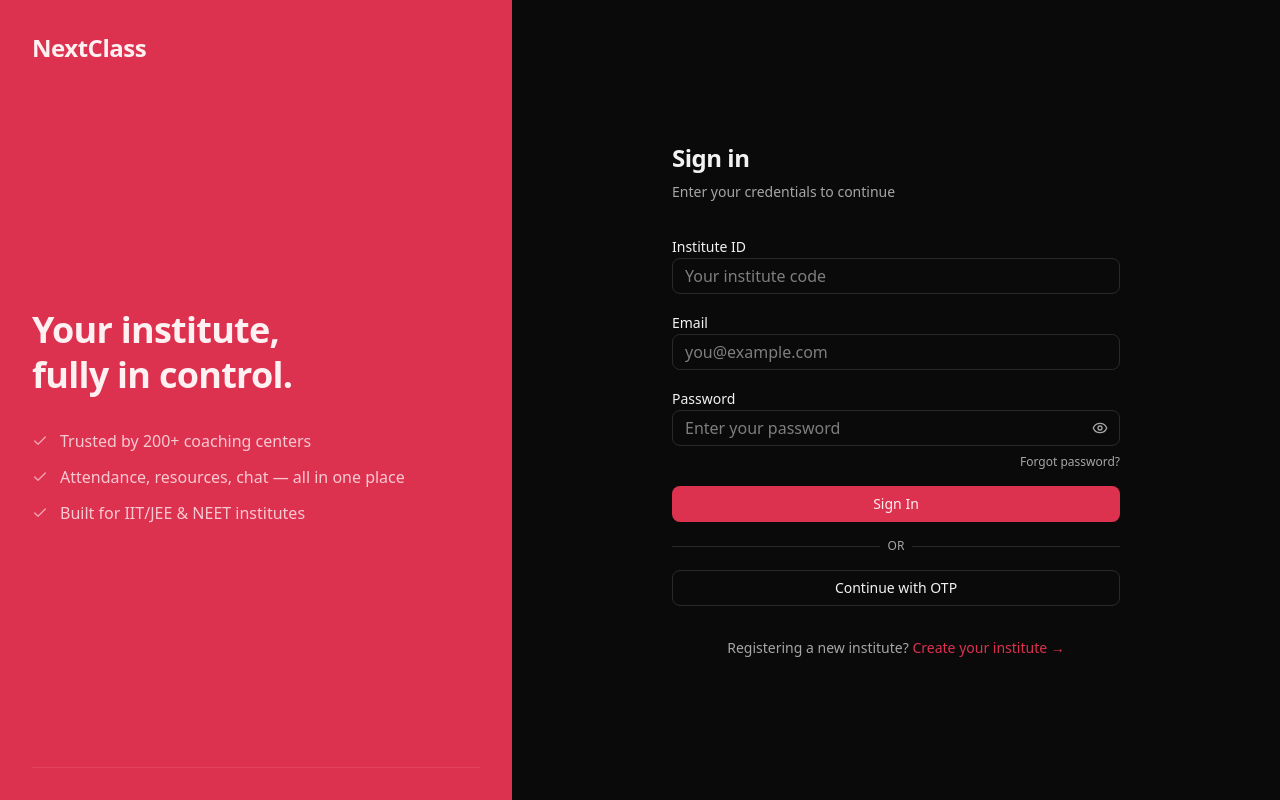
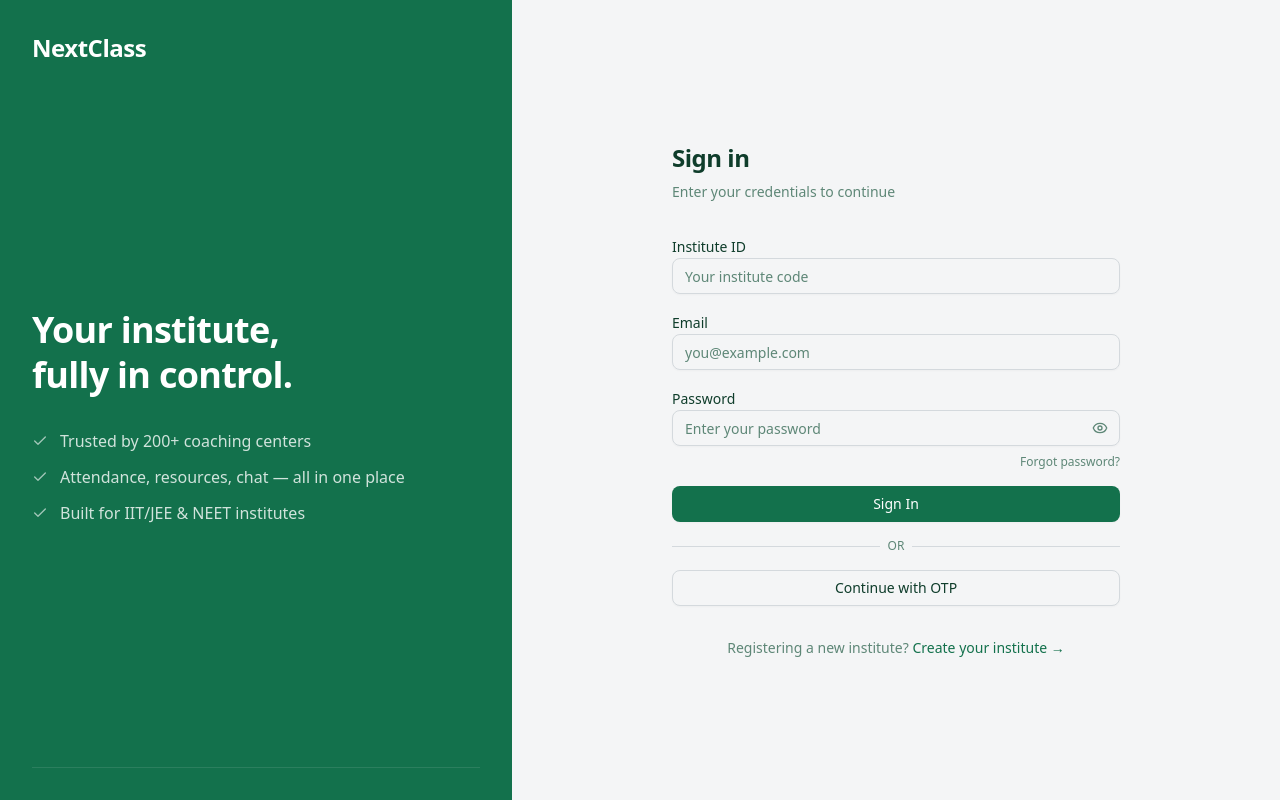
Before and after one commit to Priyanshudotdev/nextclass.app, a React (Vite) app in the folder apps/primary-fe/: page /login in a window 1280 px wide. Built offline with nearby package versions, Linux system fonts and the light colour scheme; no server answers.

Commit message:
feat(ui): apply emerald theme and improve sidebar/modal visuals

```diff
--- a/apps/primary-fe/src/index.css
+++ b/apps/primary-fe/src/index.css
@@ -4,6 +4,10 @@
 @import '@fontsource/dm-sans/600.css';
 @import '@fontsource/dm-sans/700.css';
 @import '@fontsource-variable/geist-mono';
+
+/* Scan workspace UI package so Tailwind includes bg-popover, bg-background,
+   bg-card etc. used by @repo/ui dialog, sheet, dropdown components */
+@source "../../../packages/ui/src";
 
 /* ============================================
    NextClass Design System
@@ -88,87 +92,87 @@
 
 :root {
   /* ============================================
-     MVPBlocks Theme - Dark with Rose Primary
-     Pure Black Tones (no warm browns)
+     NextClass Theme - Emerald Green Palette
+     13714C | 3AB67D | A2E494 | E9EBED
      ============================================ */
 
-  /* Backgrounds - Pure black tones */
-  --background: 0 0% 4%;
-  --background-subtle: 0 0% 6%;
-  --background-muted: 0 0% 8%;
+  /* Backgrounds - Neutral gray (#E9EBED) */
+  --background: 210 10% 96%;
+  --background-subtle: 210 10% 93%;
+  --background-muted: 110 25% 90%;
 
-  /* Foregrounds - Light on dark */
-  --foreground: 0 0% 95%;
-  --foreground-muted: 0 0% 65%;
-  --foreground-subtle: 0 0% 55%;
+  /* Foregrounds - Deep forest green (#13714C) */
+  --foreground: 156 60% 15%;
+  --foreground-muted: 156 30% 35%;
+  --foreground-subtle: 156 18% 50%;
 
-  /* Borders - Neutral gray */
-  --border: 0 0% 16%;
-  --border-strong: 0 0% 25%;
+  /* Borders - Neutral gray tint */
+  --border: 210 12% 85%;
+  --border-strong: 210 12% 75%;
 
-  /* Primary - Rose/Red accent */
-  --primary: 349 72% 53%;
-  --primary-foreground: 355 100% 97%;
+  /* Primary - Deep forest green (#13714C) */
+  --primary: 156 71% 26%;
+  --primary-foreground: 0 0% 100%;
 
-  /* Secondary - Pure neutral */
-  --secondary: 0 0% 14%;
-  --secondary-foreground: 0 0% 98%;
+  /* Secondary - Light mint tint (#A2E494) */
+  --secondary: 110 40% 88%;
+  --secondary-foreground: 156 71% 26%;
 
-  /* Accent - Pure neutral */
-  --accent: 0 0% 12%;
-  --accent-foreground: 0 0% 98%;
+  /* Accent - Emerald green (#3AB67D) */
+  --accent: 152 52% 47%;
+  --accent-foreground: 0 0% 100%;
 
-  /* Muted */
-  --muted: 0 0% 12%;
-  --muted-foreground: 0 0% 65%;
+  /* Muted - Neutral gray (#E9EBED) */
+  --muted: 210 10% 92%;
+  --muted-foreground: 156 18% 45%;
 
   /* Destructive */
-  --destructive: 0 62% 31%;
-  --destructive-foreground: 0 86% 97%;
+  --destructive: 0 72% 51%;
+  --destructive-foreground: 0 0% 100%;
 
-  /* Card - Pure black tone */
-  --card: 0 0% 7%;
-  --card-foreground: 0 0% 95%;
+  /* Card - White */
+  --card: 0 0% 100%;
+  --card-foreground: 156 60% 15%;
 
-  /* Popover - Pure black tone */
-  --popover: 0 0% 7%;
-  --popover-foreground: 0 0% 95%;
+  /* Popover */
+  --popover: 0 0% 100%;
+  --popover-foreground: 156 60% 15%;
 
-  /* Sidebar - Pure black tones */
-  --sidebar: 0 0% 6%;
-  --sidebar-foreground: 0 0% 96%;
-  --sidebar-primary: 349 72% 53%;
-  --sidebar-primary-foreground: 0 0% 100%;
-  --sidebar-accent: 0 0% 12%;
-  --sidebar-accent-foreground: 0 0% 96%;
-  --sidebar-border: 0 0% 14%;
-  --sidebar-ring: 349 72% 53%;
-  --sidebar-bg: 0 0% 6%;
-  --sidebar-active-bg: 0 0% 14%;
-  --sidebar-text: 0 0% 70%;
+  /* Sidebar - Deep forest green (#13714C) */
+  --sidebar: 156 71% 26%;
+  --sidebar-foreground: 0 0% 100%;
+  --sidebar-primary: 110 60% 74%;
+  --sidebar-primary-foreground: 156 71% 18%;
+  --sidebar-accent: 156 60% 32%;
+  --sidebar-accent-foreground: 0 0% 100%;
+  --sidebar-border: 156 55% 22%;
+  --sidebar-ring: 152 52% 47%;
+  --sidebar-bg: 156 71% 26%;
+  --sidebar-active-bg: 156 55% 34%;
+  --sidebar-text: 0 0% 92%;
   --sidebar-active-text: 0 0% 100%;
-  --sidebar-hover-bg: 0 0% 10%;
+  --sidebar-hover-bg: 156 48% 31%;
 
-  /* Input - Neutral */
-  --input: 0 0% 14%;
-  --input-focus: 349 72% 53%;
+  /* Input */
+  --input: 210 10% 87%;
+  --input-focus: 156 71% 26%;
 
-  /* Ring (focus states) - Rose */
-  --ring: 344 84% 50%;
+  /* Ring (focus states) - Emerald green (#3AB67D) */
+  --ring: 152 52% 47%;
 
-  /* Chart Colors */
-  --chart-1: 349 72% 53%;
-  --chart-2: 217 91% 60%;
-  --chart-3: 142 76% 36%;
-  --chart-4: 38 92% 50%;
-  --chart-5: 262 83% 58%;
+  /* Chart Colors - Emerald palette */
+  --chart-1: 156 71% 26%;
+  --chart-2: 152 52% 47%;
+  --chart-3: 110 60% 74%;
+  --chart-4: 210 10% 78%;
+  --chart-5: 156 71% 42%;
 
   /* Status Colors */
-  --success: 142 76% 36%;
+  --success: 156 71% 26%;
   --success-foreground: 0 0% 100%;
   --warning: 38 92% 50%;
-  --warning-foreground: 0 0% 7%;
-  --info: 217 91% 60%;
+  --warning-foreground: 0 0% 100%;
+  --info: 200 70% 50%;
   --info-foreground: 0 0% 100%;
 
   /* Radius */
--- a/packages/ui/src/components/ui/dialog.tsx
+++ b/packages/ui/src/components/ui/dialog.tsx
@@ -38,7 +38,7 @@
     <DialogPrimitive.Content
       ref={ref}
       className={cn(
-        'bg-background data-[state=open]:animate-in data-[state=closed]:animate-out data-[state=closed]:fade-out-0 data-[state=open]:fade-in-0 data-[state=closed]:zoom-out-95 data-[state=open]:zoom-in-95 data-[state=closed]:slide-out-to-left-1/2 data-[state=closed]:slide-out-to-top-[48%] data-[state=open]:slide-in-from-left-1/2 data-[state=open]:slide-in-from-top-[48%] fixed top-[50%] left-[50%] z-50 grid w-full max-w-lg translate-x-[-50%] translate-y-[-50%] gap-4 border p-6 shadow-lg duration-200 outline-none focus:outline-none focus-visible:outline-none sm:rounded-lg',
+        'bg-background data-[state=open]:animate-in data-[state=closed]:animate-out data-[state=closed]:fade-out-0 data-[state=open]:fade-in-0 data-[state=closed]:zoom-out-95 data-[state=open]:zoom-in-95 data-[state=closed]:slide-out-to-left-1/2 data-[state=closed]:slide-out-to-top-[48%] data-[state=open]:slide-in-from-left-1/2 data-[state=open]:slide-in-from-top-[48%] fixed top-[50%] left-[50%] z-50 grid w-full max-w-lg translate-x-[-50%] translate-y-[-50%] gap-4 border p-6 duration-200 outline-none focus:outline-none focus-visible:outline-none sm:rounded-lg',
         className,
       )}
       {...props}
```
Also changed, not shown: apps/primary-fe/src/app/layout/Sidebar.tsx (+30 -31 lines).
